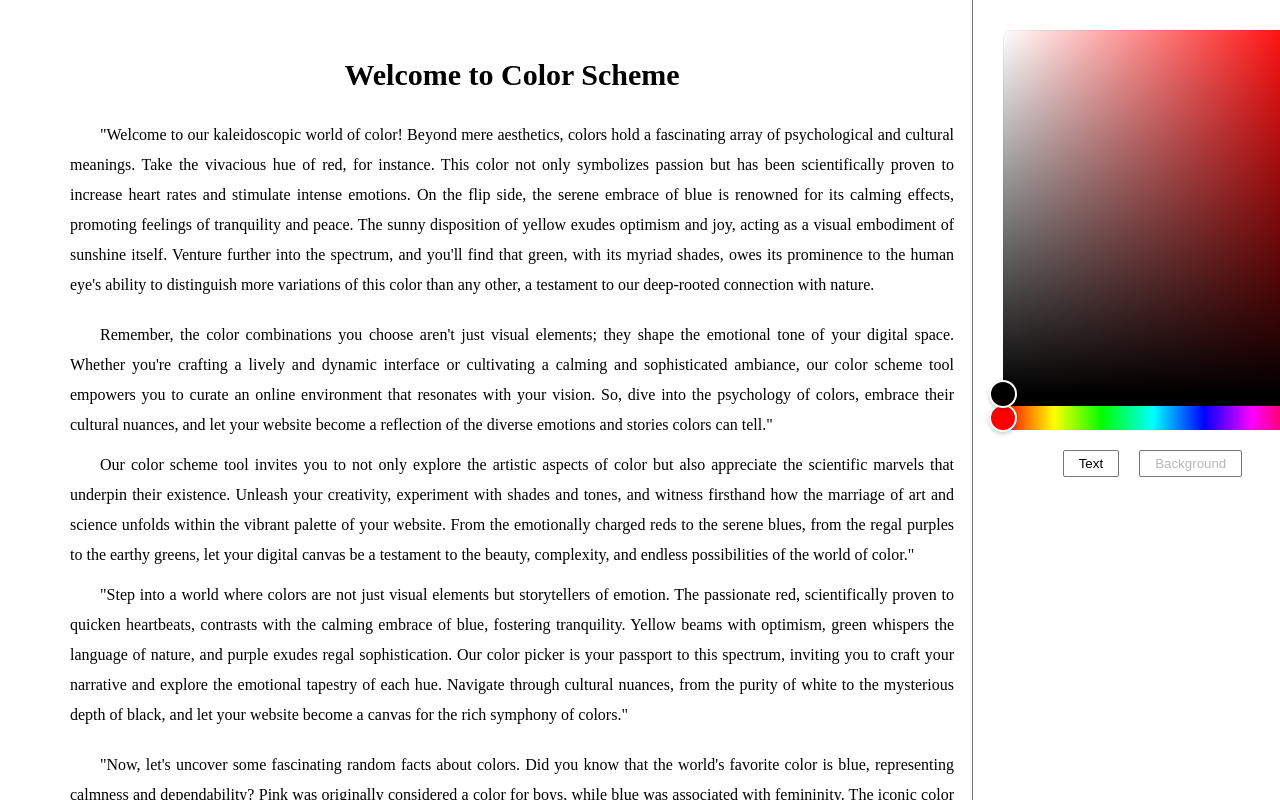
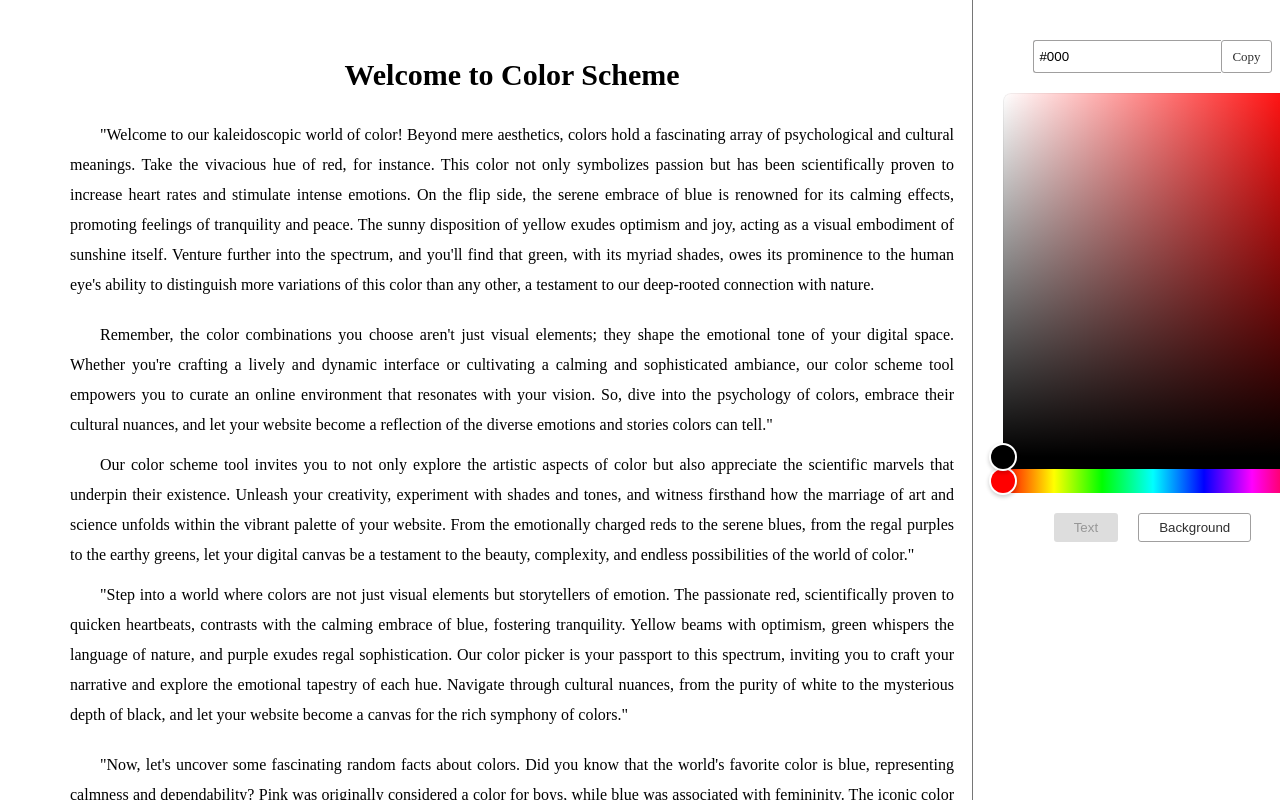
Before and after one commit to marklestermoreno/clrscm, a React (Create React App) app: page / in a window 1280 px wide. Shown: the top 800 px of the page. Built offline with nearby package versions, Linux system fonts and the light colour scheme; a web font is replaced by a local one.

Commit message:
Functionality done

```diff
--- a/package.json
+++ b/package.json
@@ -14,6 +14,7 @@
     "react-copy-to-clipboard": "^5.1.0",
     "react-dom": "^18.2.0",
     "react-scripts": "5.0.1",
+    "react-toastify": "^10.0.4",
     "web-vitals": "^2.1.4",
     "zustand": "^4.5.0"
   },
--- a/src/App.jsx
+++ b/src/App.jsx
@@ -3,6 +3,7 @@ import React from "react";
 import "./index.css";
 import CanvasMain from "./components/Canvas/CanvasMain";
 import ColorPickerMain from "./components/ColorPicker/ColorPickerMain";
+import { Bounce, ToastContainer } from "react-toastify";
 
 function App() {
   return (
@@ -14,6 +15,20 @@ function App() {
         <div className="colorpicker-main-container">
           <ColorPickerMain></ColorPickerMain>
         </div>
+        <ToastContainer
+          position="bottom-right"
+          autoClose={3000}
+          limit={5}
+          hideProgressBar
+          newestOnTop={false}
+          closeOnClick
+          rtl={false}
+          pauseOnFocusLoss
+          draggable
+          pauseOnHover
+          theme="dark"
+          transition={Bounce}
+        />
       </div>
     </>
   );
--- a/src/components/Canvas/CanvaLayout.jsx
+++ b/src/components/Canvas/CanvaLayout.jsx
@@ -1,10 +1,13 @@
 import React from "react";
 import "./Canvas.css";
 
-const CanvasMain = ({ color }) => {
+const CanvasMain = ({ textColor, backgroundColor, isBackground }) => {
   return (
     <>
-      <div className="canvas-layout-container" style={{ background: color }}>
+      <div
+        className="canvas-layout-container"
+        style={{ backgroundColor: backgroundColor, color: textColor }}
+      >
         <h1 className="header-caption font-bold">Welcome to Color Scheme</h1>
 
         <p className="label-caption font-regular">
--- a/src/components/Canvas/CanvasMain.jsx
+++ b/src/components/Canvas/CanvasMain.jsx
@@ -1,14 +1,21 @@
 import React from "react";
 import CanvaLayout from "./CanvaLayout";
+import useOptionStore from "../../utils/zustand/optionStore";
 import useColorStore from "../../utils/zustand/colorStore";
 
 const CanvasMain = () => {
-
-  const color = useColorStore((state) => state.color);
-
+  const textColor = useColorStore((state) => state.textColor);
+  const backgroundColor = useColorStore(
+    (state) => state.backgroundColor
+  );
+  const isBackground = useOptionStore((state) => state.isBackground);
   return (
     <>
-      <CanvaLayout color={color}></CanvaLayout>
+      <CanvaLayout
+        textColor={textColor}
+        backgroundColor={backgroundColor}
+        isBackground={isBackground}
+      ></CanvaLayout>
     </>
   );
 };
--- a/src/components/ColorPicker/ColorPicker.css
+++ b/src/components/ColorPicker/ColorPicker.css
@@ -17,14 +17,15 @@
 }
 
 .btn {
-    border: 1px solid #767676;
-    border-radius: 2px;;
+  border: 1px solid #a09f9f;
+  border-radius: 3px;
   background: transparent;
-    padding: 5px 15px;
+  padding: 6px 20px;
   margin: 0px 10px;
+  color: rgb(48, 48, 48);
 }
 
-.btn:hover{
+.btn:hover {
   cursor: pointer;
   background: #838383;
   border: none;
@@ -32,6 +33,37 @@
   transition: background ease-in 100ms;
 }
 
+.btn:disabled {
+  background: #dddddd;
+  color: rgb(151, 151, 151);
+  border: none;
+
+}
+
+.text-input {
+  border: 1px solid #a09f9f;
+}
+
+.hex-input-container {
+  display: flex;
+  text-align: center;
+  justify-content: center;
+  margin: 10px 0px 20px 0px;
+}
+
+.hex-text-input {
+  padding: 8px 5px;
+  border-top-left-radius: 3px;
+  border-bottom-left-radius: 3px;
+  border: 1px solid #a09f9f;
+  border-right: none;
+}
+
+.copy {
+  margin: 0px !important;
+  font-size: 13px;
+  padding: 9px 10px 5px 10px;
+}
 
 /* React Colorful */
 .color-picker .react-colorful {
--- a/src/components/ColorPicker/ColorPickerLayout.jsx
+++ b/src/components/ColorPicker/ColorPickerLayout.jsx
@@ -1,28 +1,59 @@
 import React from "react";
 import { HexColorPicker } from "react-colorful";
+import { CopyToClipboard } from "react-copy-to-clipboard";
 
-const ColorPickerLayout = ({ setColor, setIsBackground, isBackground }) => {
+const ColorPickerLayout = ({
+  setTextColor,
+  textColor,
+  setBackgroundColor,
+  backgroundColor,
+  handleInputHexChange,
+  setIsBackground,
+  isBackground,
+  handleCopyHex,
+  isCopy,
+}) => {
   return (
     <>
       <div className="colorpicker-layout-container">
+        <header className="hex-input-container">
+          <input
+            type="text"
+            placeholder="Enter Hex"
+            className="hex-text-input"
+            maxLength={7}
+            value={isBackground ? backgroundColor.toUpperCase() : textColor.toUpperCase()}
+            onInput={handleInputHexChange}
+          />
+
+          <CopyToClipboard
+            text={isBackground ? backgroundColor : textColor}
+            onCopy={handleCopyHex}
+          >
+            <span className="btn copy"> {isCopy ? "Copied" : "Copy"} </span>
+          </CopyToClipboard>
+        </header>
         <section className="color-picker">
-          <HexColorPicker onChange={setColor} />
+          <HexColorPicker
+            color={isBackground ? backgroundColor : textColor}
+            onChange={isBackground ? setBackgroundColor : setTextColor}
+          />
         </section>
 
         <div className="settings">
           <div className="btn-group">
             <button
               className="btn"
-              disabled={isBackground}
-              onClick={() => setIsBackground(false)}
+              disabled={!isBackground}
+              onClick={() => setIsBackground(true)}
             >
               {" "}
               Text{" "}
             </button>
             <button
               className="btn"
-              disabled={!isBackground}
-              onClick={() => setIsBackground(true)}
+              disabled={isBackground}
+              onClick={() => setIsBackground(false)}
             >
               {" "}
               Background{" "}
--- a/src/components/ColorPicker/ColorPickerMain.jsx
+++ b/src/components/ColorPicker/ColorPickerMain.jsx
@@ -1,4 +1,6 @@
-import React, { useState } from "react";
+import React, { useState, useEffect, useRef } from "react";
+import { toast } from "react-toastify";
+
 import "./ColorPicker.css";
 
 import ColorPickerLayout from "./ColorPickerLayout";
@@ -7,17 +9,61 @@ import useColorStore from "../../utils/zustand/colorStore";
 import useOptionsStore from "../../utils/zustand/optionStore";
 
 const ColorPickerMain = () => {
-  const setColor = useColorStore((state) => state.setColor);
+  const prevColor = useRef("");
+
+  const setTextColor = useColorStore((state) => state.setTextColor);
+  const setBackgroundColor = useColorStore(
+    (state) => state.setBackgroundColor
+  );
+
+  const textColor = useColorStore((state) => state.textColor);
+  const backgroundColor = useColorStore(
+    (state) => state.backgroundColor
+  );
 
   const setIsBackground = useOptionsStore((state) => state.setIsBackground);
   const isBackground = useOptionsStore((state) => state.isBackground);
 
+  const [isCopy, setIsCopy] = useState(false);
+
+  const handleCopyHex = () => {
+    if (prevColor.current !== textColor) {
+      setIsCopy(true);
+      toast("Copied Hex " + textColor.toUpperCase());
+    } else if (prevColor.current !== backgroundColor) {
+      setIsCopy(true);
+      toast("Copied Hex " + backgroundColor.toUpperCase());
+    } else {
+      setIsCopy(false);
+    }
+  };
+
+  // Handle Input
+  const handleInputHexChange = (event) => {
+    console.log(inputValue);
+    var inputValue = event.target.value;
+
+    if (inputValue[0] !== "#") {
+      inputValue += "#" + inputValue;
+    }
+  };
+
+  useEffect(() => {
+    setIsCopy(false);
+  }, [textColor, backgroundColor, isBackground]);
+
   return (
     <>
       <ColorPickerLayout
-        setColor={setColor}
+        setTextColor={setTextColor}
+        textColor={textColor}
+        setBackgroundColor={setBackgroundColor}
+        backgroundColor={backgroundColor}
         setIsBackground={setIsBackground}
         isBackground={isBackground}
+        handleCopyHex={() => handleCopyHex()}
+        handleInputHexChange={(e) => handleInputHexChange(e)}
+        isCopy={isCopy}
       ></ColorPickerLayout>
     </>
   );
--- a/src/index.js
+++ b/src/index.js
@@ -2,6 +2,7 @@ import React from 'react';
 import ReactDOM from 'react-dom/client';
 import './index.css';
 import App from './App';
+import 'react-toastify/dist/ReactToastify.css';
 
 const root = ReactDOM.createRoot(document.getElementById('root'));
 root.render(
--- a/src/utils/zustand/colorStore.js
+++ b/src/utils/zustand/colorStore.js
@@ -1,8 +1,13 @@
 import { create } from "zustand";
 
 const useColorStore = create((set) => ({
-  color: "#00000",
-  setColor: (newColor) => set({ color: newColor }),
+  backgroundColor: "#FFF",
+  textColor: "#000",
+
+  setBackgroundColor: (newBackgroundColor) =>
+    set({ backgroundColor: newBackgroundColor }),
+
+  setTextColor: (newTextColor) => set({ textColor: newTextColor }),
 }));
 
 export default useColorStore;
--- a/src/utils/zustand/optionStore.js
+++ b/src/utils/zustand/optionStore.js
@@ -2,7 +2,7 @@ import { create } from "zustand";
 
 const useOptionsStore = create((set) => ({
   isBackground: false,
-  setIsBackground: (isNewBackground) => set({ isBackground: isNewBackground }),
+  setIsBackground: (isNewBackground) => set({ isBackground: !isNewBackground }),
 }));
 
 export default useOptionsStore;
```
Also changed, not shown: src/components/ColorPicker/ColorPickerDesc.jsx (added), 1 other file (tests, documents, lock files or other folders). Lines whose indentation alone changed are shown as unchanged.
